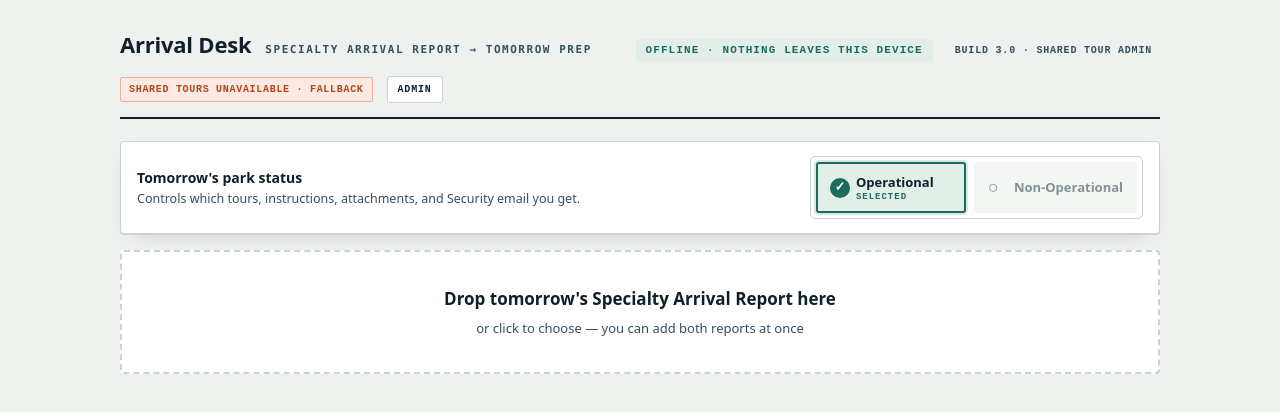
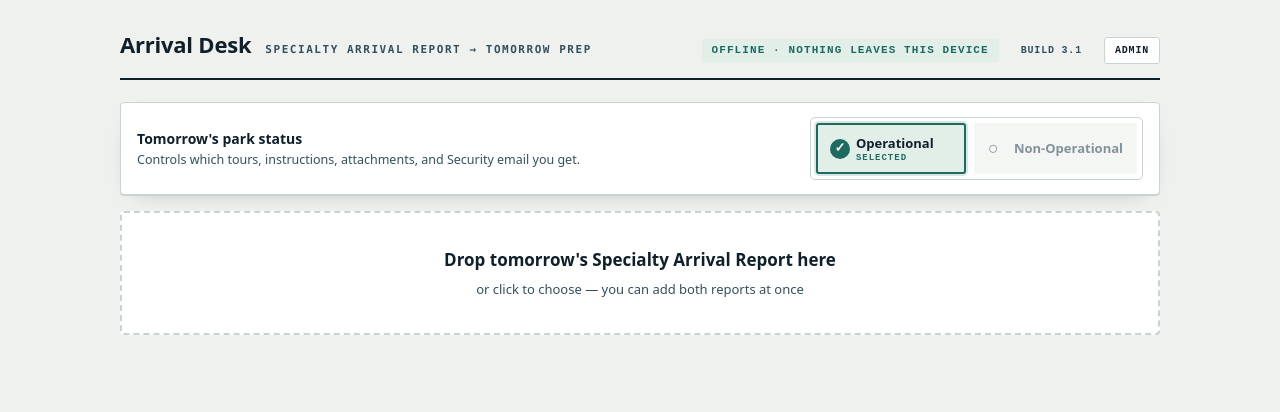
Before and after one commit to kylozenzen/swsa-arrival-report, a website: page index.html in a window 1280 px wide. Drawn offline with nearby package versions, Linux system fonts and the light colour scheme; no server answers.

Commit message:
Add files via upload

```diff
--- a/index.html
+++ b/index.html
@@ -159,9 +159,6 @@
 
   /* v3 shared tour admin */
   .admin-launch{background:#fff;color:var(--ink);border-color:var(--rule);padding:7px 10px;font:700 10px ui-monospace,monospace;text-transform:uppercase;letter-spacing:.08em}
-  .config-status{font:600 10px ui-monospace,monospace;text-transform:uppercase;letter-spacing:.07em;color:var(--slate);background:#fff;border:1px solid var(--rule);padding:6px 8px;border-radius:2px}
-  .config-status.live{color:var(--kelp);border-color:#9fc4b8;background:var(--kelp-soft)}
-  .config-status.warn{color:var(--alert);border-color:#e6b39f;background:var(--alert-soft)}
   dialog.admin-dialog{width:min(960px,calc(100vw - 24px));max-height:92vh;padding:0;border:1px solid var(--rule);border-radius:6px;box-shadow:0 24px 80px rgba(16,32,43,.25);color:var(--ink);background:var(--paper)}
   dialog.admin-dialog::backdrop{background:rgba(16,32,43,.55)}
   .admin-head{position:sticky;top:0;z-index:5;display:flex;align-items:center;justify-content:space-between;gap:14px;padding:16px 18px;background:var(--ink);color:#fff}
@@ -181,7 +178,7 @@
   .admin-mode{margin-top:14px;border:1px solid var(--rule);border-radius:4px;overflow:hidden}.admin-mode h4{margin:0;padding:9px 11px;background:var(--paper);font:700 11px ui-monospace,monospace;text-transform:uppercase;letter-spacing:.08em}.admin-mode .inside{padding:11px}
   .admin-help{margin-top:5px;color:var(--slate);font-size:11px;line-height:1.35}.admin-danger{background:#fff;color:var(--alert);border-color:#d8a28f}.admin-divider{height:1px;background:var(--rule);margin:14px 0}
   .admin-email-custom{margin-top:10px;padding-top:10px;border-top:1px dashed var(--rule)}
-  @media(max-width:700px){.admin-grid{grid-template-columns:1fr}.admin-grid .wide{grid-column:auto}.config-status{order:5}.admin-launch{order:6}.admin-toolbar{align-items:stretch}.admin-toolbar .left,.admin-toolbar .right{width:100%}.admin-toolbar button{flex:1}.admin-row button{width:100%}}
+  @media(max-width:700px){.admin-grid{grid-template-columns:1fr}.admin-grid .wide{grid-column:auto}.admin-launch{order:5}.admin-toolbar{align-items:stretch}.admin-toolbar .left,.admin-toolbar .right{width:100%}.admin-toolbar button{flex:1}.admin-row button{width:100%}}
 
   @media (prefers-reduced-motion:reduce){*{transition:none!important}}
 </style>
@@ -192,8 +189,7 @@
     <h1>Arrival Desk</h1>
     <span class="sub">Specialty Arrival Report → tomorrow prep</span>
     <span class="pill">Offline · nothing leaves this device</span>
-    <span class="quiet">Build 3.0 · shared tour admin</span>
-    <span class="config-status" id="configStatus">Tour config · loading</span>
+    <span class="quiet">Build 3.1</span>
     <button type="button" class="admin-launch" id="adminBtn">Admin</button>
   </header>
 
```
Also changed, not shown: README.md.
